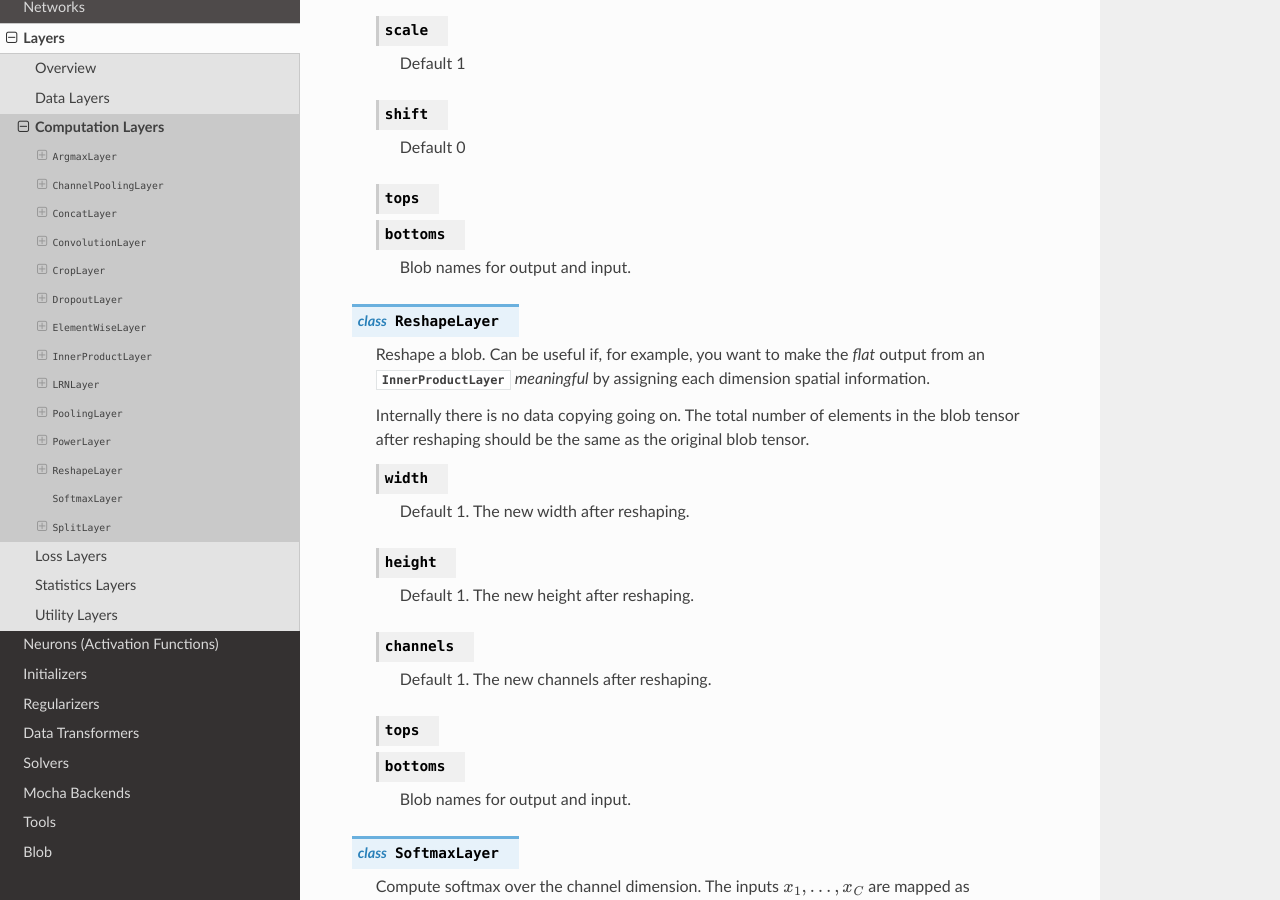
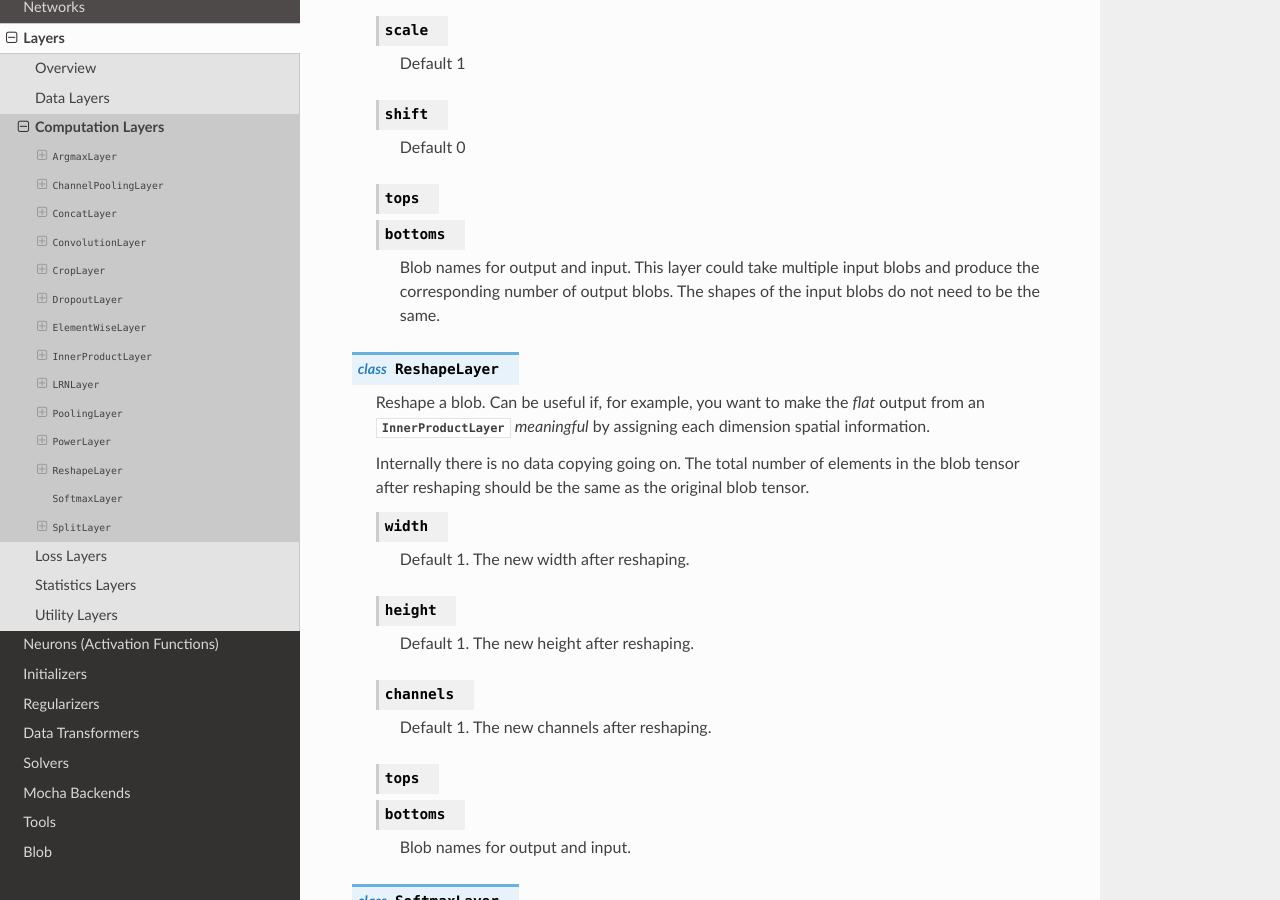
Before and after one commit to pluskid/Mocha.jl, a Sphinx documentation site: the page built from docs/user-guide/layers/computation-layer.rst, in a window 1280 px wide and 900 px high, scrolled down 7123 px. Built offline with Sphinx 7.4.7 and the Read the Docs theme 2.0.0, drawn with Linux system fonts in a browser that asks for light colours.

Commit message:
power layer takes multiple blobs

```diff
--- a/docs/user-guide/layers/computation-layer.rst
+++ b/docs/user-guide/layers/computation-layer.rst
@@ -380,7 +380,9 @@
       tops
       bottoms
 
-      Blob names for output and input.
+      Blob names for output and input. This layer could take multiple input
+      blobs and produce the corresponding number of output blobs. The shapes of
+      the input blobs do not need to be the same.
 
 .. class:: ReshapeLayer
 
```
Also changed, not shown: 2 other files.
